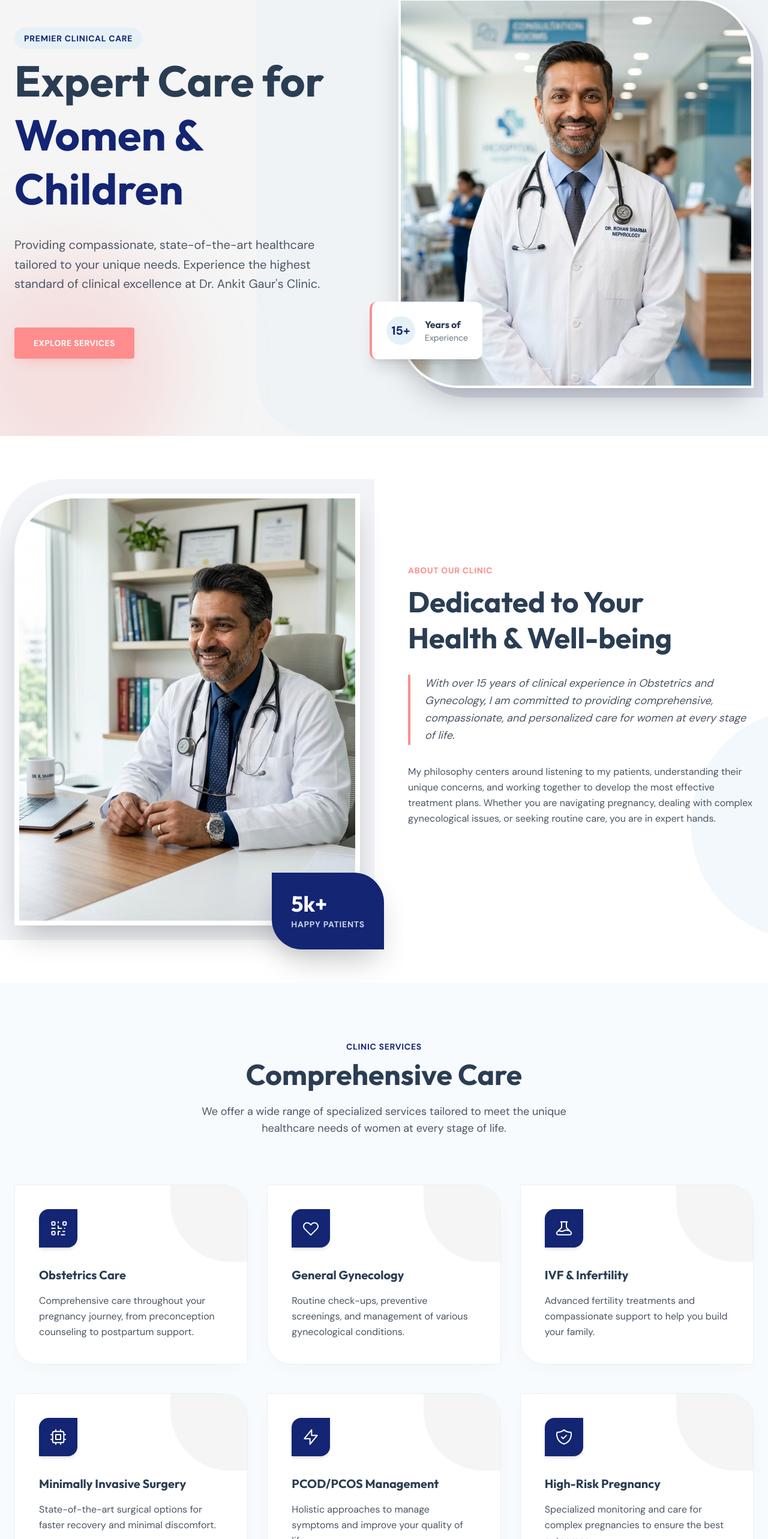
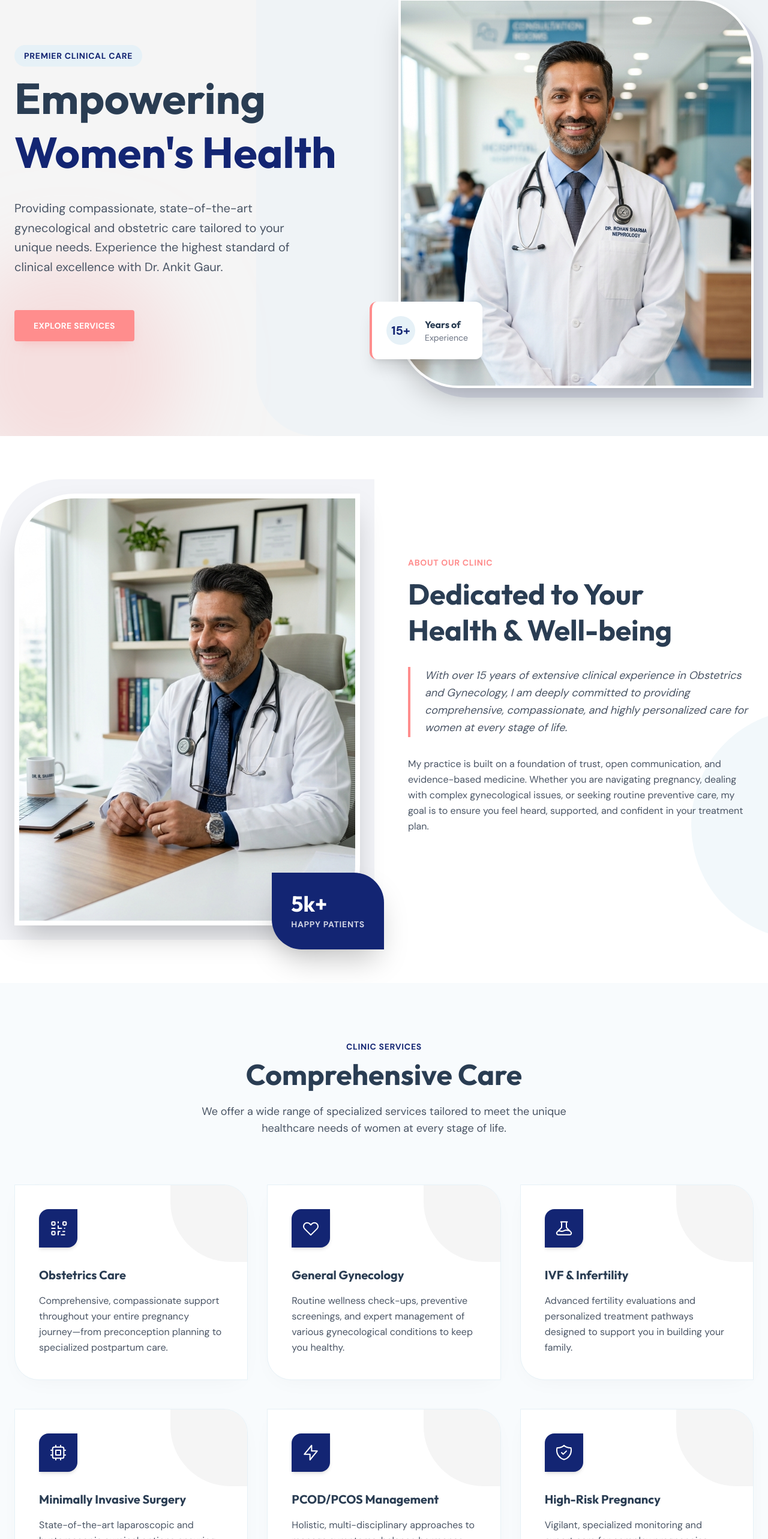
Before and after one commit to amithalder21/doctorsportal, a Next.js app: page / in a window 1280 px wide. Shown: the part 147-2713 px from the top of the page at 60% size. Built offline with nearby package versions, Linux system fonts and the light colour scheme; no server answers; the database is empty.

Commit message:
feat: polish gynecology content across homepage

```diff
--- a/src/components/About.tsx
+++ b/src/components/About.tsx
@@ -55,11 +55,11 @@ export default function About() {
             </div>
 
             <p className="text-gray-600 text-lg leading-relaxed border-l-4 border-salute-secondary pl-6 italic">
-              With over 15 years of clinical experience in Obstetrics and Gynecology, I am committed to providing comprehensive, compassionate, and personalized care for women at every stage of life.
+              With over 15 years of extensive clinical experience in Obstetrics and Gynecology, I am deeply committed to providing comprehensive, compassionate, and highly personalized care for women at every stage of life.
             </p>
 
             <p className="text-gray-600 leading-relaxed">
-              My philosophy centers around listening to my patients, understanding their unique concerns, and working together to develop the most effective treatment plans. Whether you are navigating pregnancy, dealing with complex gynecological issues, or seeking routine care, you are in expert hands.
+              My practice is built on a foundation of trust, open communication, and evidence-based medicine. Whether you are navigating pregnancy, dealing with complex gynecological issues, or seeking routine preventive care, my goal is to ensure you feel heard, supported, and confident in your treatment plan.
             </p>
 
             <div className="pt-4">
--- a/src/components/Hero.tsx
+++ b/src/components/Hero.tsx
@@ -21,11 +21,11 @@ export default function Hero() {
             Premier Clinical Care
           </div>
           <h1 className="text-5xl md:text-7xl font-bold text-salute-dark leading-tight font-heading">
-            Expert Care for <br />
-            <span className="text-salute-primary">Women & Children</span>
+            Empowering <br />
+            <span className="text-salute-primary">Women's Health</span>
           </h1>
           <p className="text-lg md:text-xl text-gray-600 max-w-lg leading-relaxed">
-            Providing compassionate, state-of-the-art healthcare tailored to your unique needs. Experience the highest standard of clinical excellence at Dr. Ankit Gaur's Clinic.
+            Providing compassionate, state-of-the-art gynecological and obstetric care tailored to your unique needs. Experience the highest standard of clinical excellence with Dr. Ankit Gaur.
           </p>
           <div className="pt-6 flex flex-wrap gap-4">
             <a href="#services" className="inline-block px-8 py-4 bg-salute-secondary hover:bg-[#ff7575] text-white rounded font-bold transition-all shadow-[0_10px_20px_-10px_rgba(255,141,141,0.5)] hover:shadow-[0_15px_25px_-10px_rgba(255,141,141,0.6)] hover:-translate-y-1 text-sm uppercase tracking-wide text-center">
--- a/src/components/Services.tsx
+++ b/src/components/Services.tsx
@@ -5,42 +5,42 @@ import { motion } from 'framer-motion';
 const services = [
   {
     title: 'Obstetrics Care',
-    description: 'Comprehensive care throughout your pregnancy journey, from preconception counseling to postpartum support.',
+    description: 'Comprehensive, compassionate support throughout your entire pregnancy journey—from preconception planning to specialized postpartum care.',
     icon: (
       <svg className="w-8 h-8" fill="none" stroke="currentColor" viewBox="0 0 24 24"><path strokeLinecap="round" strokeLinejoin="round" strokeWidth="1.5" d="M12 4v1m6 11h2m-6 0h-2v4m0-11v3m0 0h.01M12 12h4.01M16 20h4M4 12h4m12 0h.01M5 8h2a1 1 0 001-1V5a1 1 0 00-1-1H5a1 1 0 00-1 1v2a1 1 0 001 1zm14 0h2a1 1 0 001-1V5a1 1 0 00-1-1h-2a1 1 0 00-1 1v2a1 1 0 001 1zM5 20h2a1 1 0 001-1v-2a1 1 0 00-1-1H5a1 1 0 00-1 1v2a1 1 0 001 1z"></path></svg>
     )
   },
   {
     title: 'General Gynecology',
-    description: 'Routine check-ups, preventive screenings, and management of various gynecological conditions.',
+    description: 'Routine wellness check-ups, preventive screenings, and expert management of various gynecological conditions to keep you healthy.',
     icon: (
       <svg className="w-8 h-8" fill="none" stroke="currentColor" viewBox="0 0 24 24"><path strokeLinecap="round" strokeLinejoin="round" strokeWidth="1.5" d="M4.318 6.318a4.5 4.5 0 000 6.364L12 20.364l7.682-7.682a4.5 4.5 0 00-6.364-6.364L12 7.636l-1.318-1.318a4.5 4.5 0 00-6.364 0z"></path></svg>
     )
   },
   {
     title: 'IVF & Infertility',
-    description: 'Advanced fertility treatments and compassionate support to help you build your family.',
+    description: 'Advanced fertility evaluations and personalized treatment pathways designed to support you in building your family.',
     icon: (
       <svg className="w-8 h-8" fill="none" stroke="currentColor" viewBox="0 0 24 24"><path strokeLinecap="round" strokeLinejoin="round" strokeWidth="1.5" d="M19.428 15.428a2 2 0 00-1.022-.547l-2.387-.477a6 6 0 00-3.86.517l-.318.158a6 6 0 01-3.86.517L6.05 15.21a2 2 0 00-1.806.547M8 4h8l-1 1v5.172a2 2 0 00.586 1.414l5 5c1.26 1.26.367 3.414-1.415 3.414H4.828c-1.782 0-2.674-2.154-1.414-3.414l5-5A2 2 0 009 10.172V5L8 4z"></path></svg>
     )
   },
   {
     title: 'Minimally Invasive Surgery',
-    description: 'State-of-the-art surgical options for faster recovery and minimal discomfort.',
+    description: 'State-of-the-art laparoscopic and hysteroscopic surgical options ensuring faster recovery times and minimal discomfort.',
     icon: (
       <svg className="w-8 h-8" fill="none" stroke="currentColor" viewBox="0 0 24 24"><path strokeLinecap="round" strokeLinejoin="round" strokeWidth="1.5" d="M9 3v2m6-2v2M9 19v2m6-2v2M5 9H3m2 6H3m18-6h-2m2 6h-2M7 19h10a2 2 0 002-2V7a2 2 0 00-2-2H7a2 2 0 00-2 2v10a2 2 0 002 2zM9 9h6v6H9V9z"></path></svg>
     )
   },
   {
     title: 'PCOD/PCOS Management',
-    description: 'Holistic approaches to manage symptoms and improve your quality of life.',
+    description: 'Holistic, multi-disciplinary approaches to manage symptoms, balance hormones, and improve your daily quality of life.',
     icon: (
       <svg className="w-8 h-8" fill="none" stroke="currentColor" viewBox="0 0 24 24"><path strokeLinecap="round" strokeLinejoin="round" strokeWidth="1.5" d="M13 10V3L4 14h7v7l9-11h-7z"></path></svg>
     )
   },
   {
     title: 'High-Risk Pregnancy',
-    description: 'Specialized monitoring and care for complex pregnancies to ensure the best outcomes.',
+    description: 'Vigilant, specialized monitoring and expert care for complex pregnancies, ensuring the safest possible outcomes for mother and baby.',
     icon: (
       <svg className="w-8 h-8" fill="none" stroke="currentColor" viewBox="0 0 24 24"><path strokeLinecap="round" strokeLinejoin="round" strokeWidth="1.5" d="M9 12l2 2 4-4m5.618-4.016A11.955 11.955 0 0112 2.944a11.955 11.955 0 01-8.618 3.04A12.02 12.02 0 003 9c0 5.591 3.824 10.29 9 11.622 5.176-1.332 9-6.03 9-11.622 0-1.042-.133-2.052-.382-3.016z"></path></svg>
     )
```
